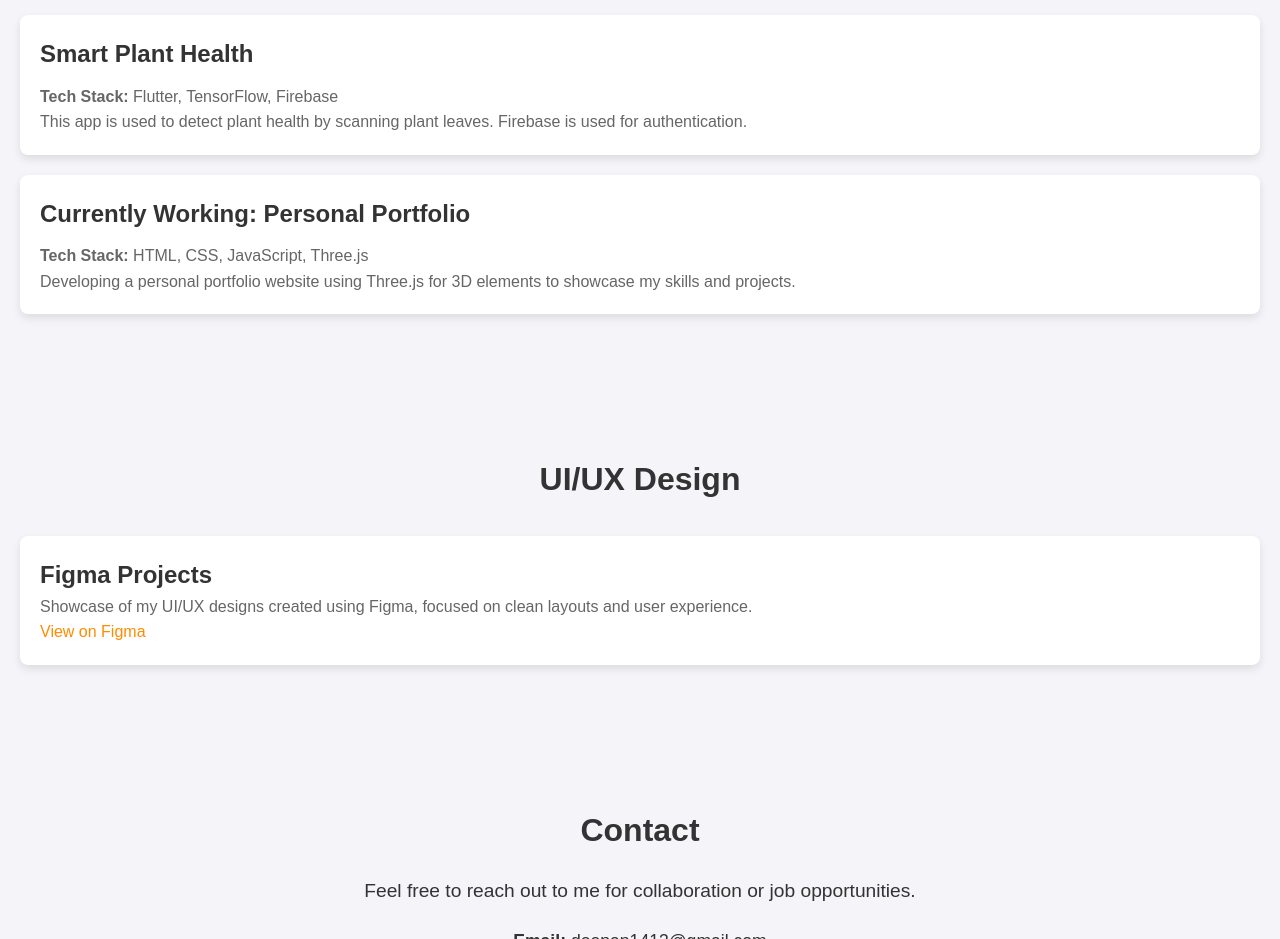
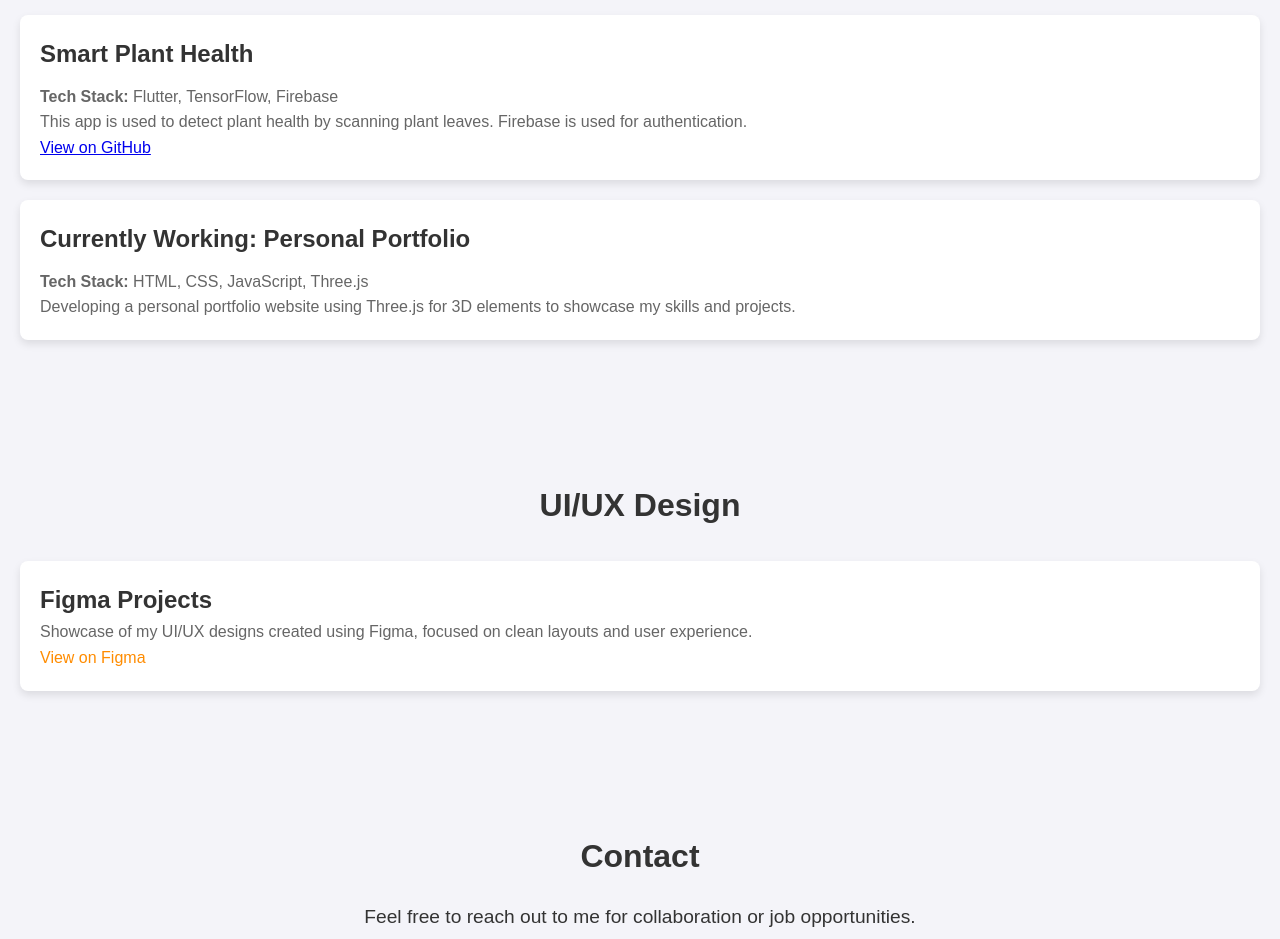
Before and after one commit to Deepan1413/portfolio, a plain HTML site: page index.html in a window 1280 px wide. Shown: the part 1180-2119 px from the top of the page. Drawn offline with Linux system fonts and the light colour scheme.

Commit message:
Update index.html

```diff
--- a/index.html
+++ b/index.html
@@ -61,6 +61,7 @@
       <h3>Smart Plant Health</h3>
       <p><strong>Tech Stack:</strong> Flutter, TensorFlow, Firebase</p>
       <p>This app is used to detect plant health by scanning plant leaves. Firebase is used for authentication.</p>
+      <a href="https://github.com/Deepan1413/smartplanthealth" target="_blank">View on GitHub</a>
     </div>
     <div class="project">
       <h3>Currently Working: Personal Portfolio</h3>
```
